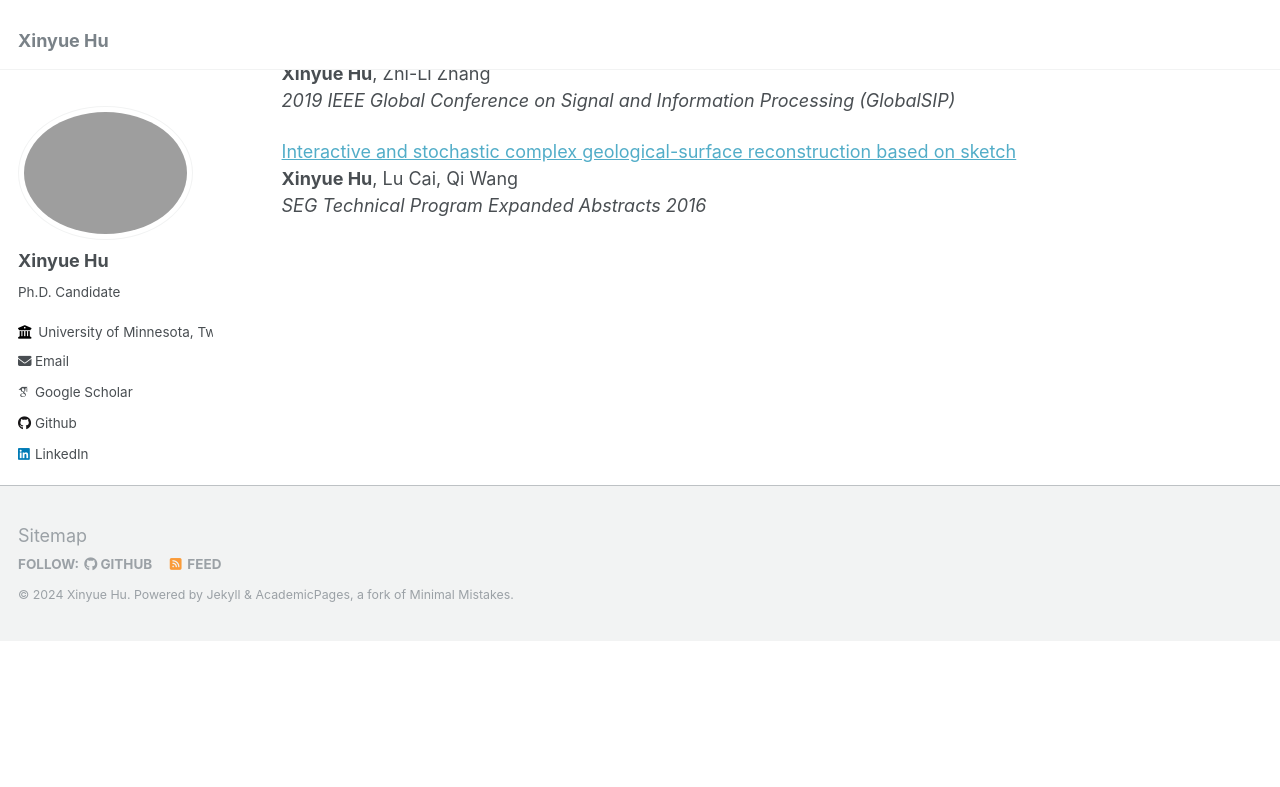
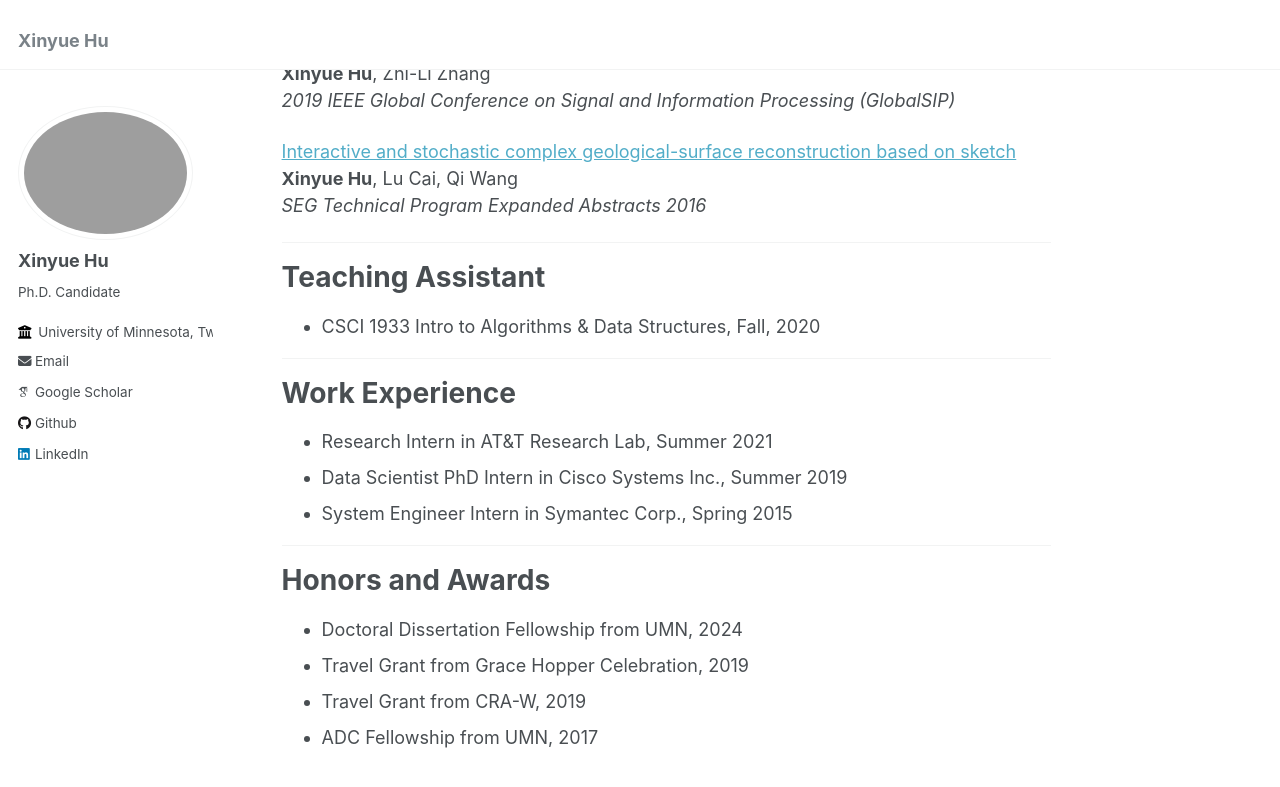
Before and after one commit to xinyuesherry/xinyue.github.io, a Jekyll site: the page built from _pages/about.md, in a window 1280 px wide and 900 px high, scrolled down 1233 px. Shown: the top 787 px of the window. Built offline with Jekyll 4.4.1, drawn with Linux system fonts in a browser that asks for light colours; some web fonts are replaced; before the commit the page ends 1873 px from its top, so only the background shows below that.

Commit message:
Update about.md

```diff
--- a/_pages/about.md
+++ b/_pages/about.md
@@ -46,3 +46,26 @@ _2019 IEEE Global Conference on Signal and Information Processing (GlobalSIP)_
 [Interactive and stochastic complex geological-surface reconstruction based on sketch](https://library.seg.org/doi/abs/10.1190/segam2016-13961298.1)
 **Xinyue Hu**, Lu Cai, Qi Wang
 _SEG Technical Program Expanded Abstracts 2016_
+
+---
+
+Teaching Assistant
+======
+* CSCI 1933 Intro to Algorithms & Data Structures, Fall, 2020
+
+---
+
+Work Experience
+======
+* Research Intern in AT&T Research Lab, Summer 2021
+* Data Scientist PhD Intern in Cisco Systems Inc., Summer 2019
+* System Engineer Intern in Symantec Corp., Spring 2015
+
+---
+
+Honors and Awards
+======
+* Doctoral Dissertation Fellowship from UMN, 2024
+* Travel Grant from Grace Hopper Celebration, 2019
+* Travel Grant from CRA-W, 2019
+* ADC Fellowship from UMN, 2017
```
